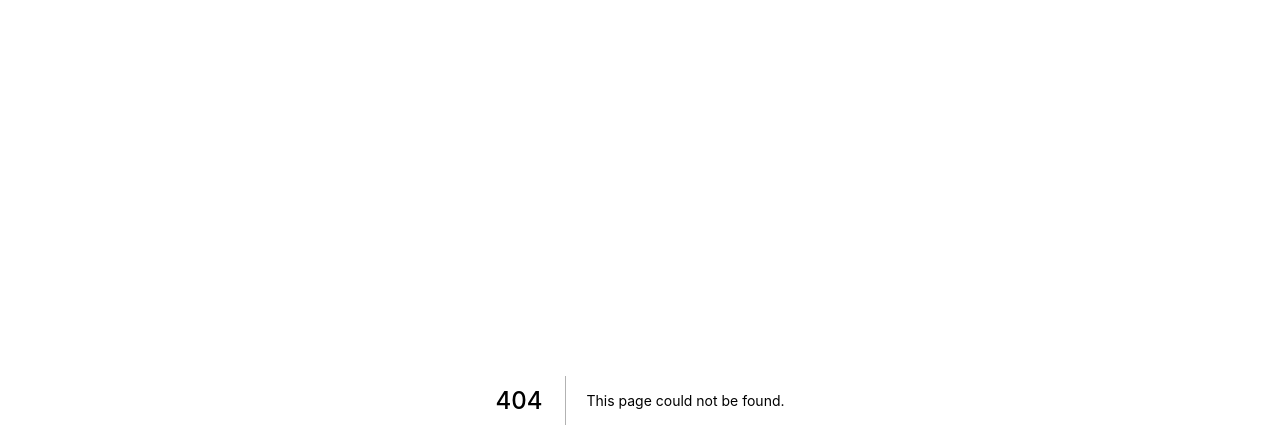
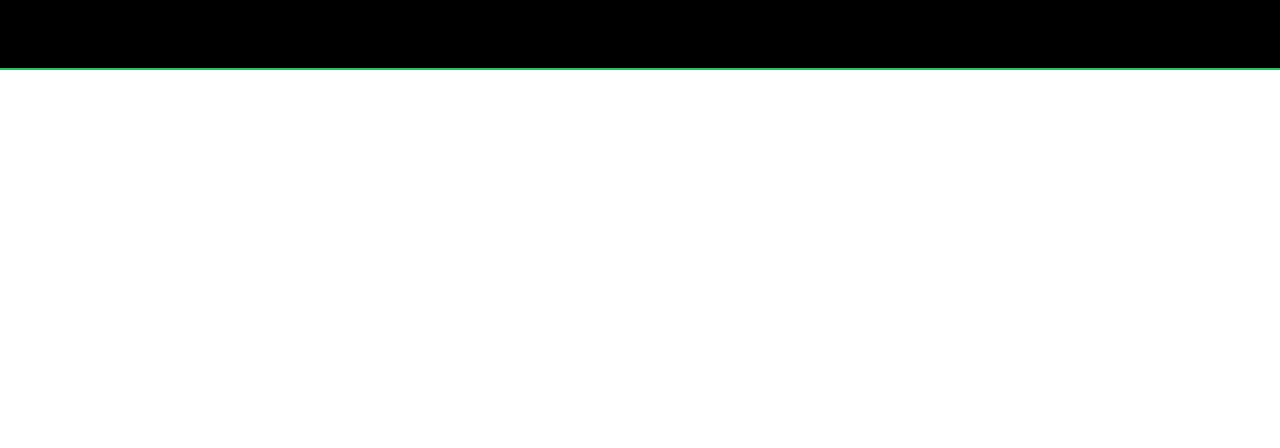
Before and after one commit to MallikarjunKamtam/portfolio-mallikarjun-kamtam-2022, a Next.js app: page /features/Header in a window 1280 px wide. Before the commit this address had no page. Shown: the top 448 px of the page. Built offline with nearby package versions, Linux system fonts and the light colour scheme.

Commit message:
[WIP]: main page created

```diff
--- /dev/null
+++ b/pages/features/Footer.tsx
@@ -0,0 +1,79 @@
+import React from "react";
+import PhoneIcon from "@mui/icons-material/Phone";
+import InstagramIcon from "@mui/icons-material/Instagram";
+import GitHubIcon from "@mui/icons-material/GitHub";
+import EmailIcon from "@mui/icons-material/Email";
+import Tooltip from "@mui/material/Tooltip";
+
+const Footer = () => {
+  interface IFooterData {
+    id: number;
+    icon: any;
+    title: string;
+    link: string;
+    subText: string;
+  }
+
+  // <a href="tel:6031112298"></a>
+
+  const footerData = [
+    {
+      id: 1,
+      icon: <PhoneIcon />,
+      title: "Phone",
+      link: "tel:6031112298",
+      subText: "You can contact me throgh phone",
+    },
+    {
+      id: 2,
+      icon: <InstagramIcon />,
+      title: "Instagram",
+      link: "tel:6031112298",
+      subText: "You can contact me throgh phone",
+    },
+    {
+      id: 3,
+      icon: <GitHubIcon />,
+      title: "Git hub",
+      link: "tel:6031112298",
+      subText: "You can contact me throgh phone",
+    },
+    {
+      id: 4,
+      icon: <EmailIcon />,
+      title: "Email",
+      link: "tel:6031112298",
+      subText: "You can contact me throgh phone",
+    },
+  ];
+
+  const handleClick = (event: any) => {
+    console.log(event);
+  };
+
+  return (
+    <div
+      style={{
+        position: "absolute",
+        bottom: "15px",
+        left: "43%",
+      }}
+      className="mt-12 flex items-center justify-center gap-9"
+    >
+      {footerData.map((item: IFooterData) => (
+        <div
+          id={item.id.toString()}
+          onClick={handleClick}
+          className="cursor-pointer"
+          key={item.id}
+        >
+          <Tooltip placement="top" title={item.title}>
+            <label className="cursor-pointer">{item.icon}</label>
+          </Tooltip>
+        </div>
+      ))}
+    </div>
+  );
+};
+
+export default Footer;
--- /dev/null
+++ b/pages/features/Header.tsx
@@ -0,0 +1,81 @@
+import React, { useState } from "react";
+import classNames from "classnames";
+import HomeIcon from "@mui/icons-material/Home";
+import { width } from "@mui/system";
+
+const Header = () => {
+  const [isOver, setIsOver] = useState({
+    Skills: false,
+    Work: false,
+    Contact: false,
+    Home: false,
+  });
+
+  const mouseOver = (e: any) => {
+    setIsOver({ ...isOver, [e.target.id]: true });
+  };
+
+  const mouseLeave = (e: any) => {
+    setIsOver({ ...isOver, [e.target.id]: false });
+  };
+
+  const onClickHandler = (e: any) => {
+    console.log(e);
+  };
+  return (
+    <div>
+      <div className="font-sofia font-bold flex justify-between items-center bg-black text-lg p-5">
+        <a
+          id="Home"
+          className={classNames("flex items-center justify-center gap-1", {
+            "text-green-1 underline cursor-pointer": isOver.Home,
+          })}
+          onMouseOver={mouseOver}
+          onMouseLeave={mouseLeave}
+          onClick={onClickHandler}
+        >
+          <HomeIcon fontSize="small" />{" "}
+          <label className="cursor-pointer">Home page</label>
+        </a>
+        <div className="flex gap-7">
+          <label
+            id="Skills"
+            className={classNames({
+              "text-green-1 underline cursor-pointer": isOver.Skills,
+            })}
+            onMouseOver={mouseOver}
+            onMouseLeave={mouseLeave}
+            onClick={onClickHandler}
+          >
+            Skills
+          </label>
+          <label
+            id="Work"
+            className={classNames({
+              "text-green-1 underline cursor-pointer": isOver.Work,
+            })}
+            onMouseOver={mouseOver}
+            onMouseLeave={mouseLeave}
+            onClick={onClickHandler}
+          >
+            Work
+          </label>
+          <label
+            id="Contact"
+            className={classNames({
+              "text-green-1 underline cursor-pointer": isOver.Contact,
+            })}
+            onMouseOver={mouseOver}
+            onMouseLeave={mouseLeave}
+            onClick={onClickHandler}
+          >
+            Contact
+          </label>
+        </div>
+      </div>
+      <div className="h-[2px] bg-green-1 w-full"></div>
+    </div>
+  );
+};
+
+export default Header;
--- /dev/null
+++ b/pages/features/Mainpage.tsx
@@ -0,0 +1,24 @@
+import React from "react";
+
+const Mainpage = () => {
+  return (
+    <div className="mt-32">
+      <div>
+        {/* <label className="text-3xl">Hi there, 😉</label> */}
+        <label className="text-2xl underline decoration-green-2">
+          Heading Main
+        </label>
+      </div>
+      <div className="w-3/5  mt-14 m-auto">
+        <label className="text-lg indent-6">
+          Lorem Ipsum is simply dummy text of the printing and typesetting
+          industry. Lorem Ipsum has been the industrys standard dummy text ever
+          since the 1500s, when an unknown printer took a galley of type and
+          scrambled it to make a type specimen book
+        </label>
+      </div>
+    </div>
+  );
+};
+
+export default Mainpage;
--- a/pages/index.tsx
+++ b/pages/index.tsx
@@ -1,72 +1,20 @@
-import type { NextPage } from 'next'
-import Head from 'next/head'
-import Image from 'next/image'
-import styles from '../styles/Home.module.css'
-
+import type { NextPage } from "next";
+import Head from "next/head";
+import Image from "next/image";
+import styles from "../styles/Home.module.css";
+import Footer from "./features/Footer";
+import Header from "./features/Header";
+import Mainpage from "./features/Mainpage";
 const Home: NextPage = () => {
   return (
-    <div className={styles.container}>
-      <Head>
-        <title>Create Next App</title>
-        <meta name="description" content="Generated by create next app" />
-        <link rel="icon" href="/favicon.ico" />
-      </Head>
+    <div className="text-sm text-ash">
+      <Header />
+      <div>
+        <Mainpage />
+        <Footer />
+      </div>
+    </div>
+  );
+};
 
-      <main className={styles.main}>
-        <h1 className={styles.title}>
-          Welcome to <a href="https://nextjs.org">Next.js!</a>
-        </h1>
-
-        <p className={styles.description}>
-          Get started by editing{' '}
-          <code className={styles.code}>pages/index.tsx</code>
-        </p>
-
-        <div className={styles.grid}>
-          <a href="https://nextjs.org/docs" className={styles.card}>
-            <h2>Documentation &rarr;</h2>
-            <p>Find in-depth information about Next.js features and API.</p>
-          </a>
-
-          <a href="https://nextjs.org/learn" className={styles.card}>
-            <h2>Learn &rarr;</h2>
-            <p>Learn about Next.js in an interactive course with quizzes!</p>
-          </a>
-
-          <a
-            href="https://github.com/vercel/next.js/tree/canary/examples"
-            className={styles.card}
-          >
-            <h2>Examples &rarr;</h2>
-            <p>Discover and deploy boilerplate example Next.js projects.</p>
-          </a>
-
-          <a
-            href="https://vercel.com/new?utm_source=create-next-app&utm_medium=default-template&utm_campaign=create-next-app"
-            className={styles.card}
-          >
-            <h2>Deploy &rarr;</h2>
-            <p>
-              Instantly deploy your Next.js site to a public URL with Vercel.
-            </p>
-          </a>
-        </div>
-      </main>
-
-      <footer className={styles.footer}>
-        <a
-          href="https://vercel.com?utm_source=create-next-app&utm_medium=default-template&utm_campaign=create-next-app"
-          target="_blank"
-          rel="noopener noreferrer"
-        >
-          Powered by{' '}
-          <span className={styles.logo}>
-            <Image src="/vercel.svg" alt="Vercel Logo" width={72} height={16} />
-          </span>
-        </a>
-      </footer>
-    </div>
-  )
-}
-
-export default Home
+export default Home;
--- /dev/null
+++ b/postcss.config.js
@@ -0,0 +1,6 @@
+module.exports = {
+  plugins: {
+    tailwindcss: {},
+    autoprefixer: {},
+  },
+}
--- a/styles/globals.css
+++ b/styles/globals.css
@@ -1,5 +1,6 @@
 html,
 body {
+  text-align: center;
   padding: 0;
   margin: 0;
   font-family: -apple-system, BlinkMacSystemFont, Segoe UI, Roboto, Oxygen,
@@ -24,3 +25,7 @@
     background: black;
   }
 }
+
+@tailwind base;
+@tailwind components;
+@tailwind utilities;
--- /dev/null
+++ b/tailwind.config.js
@@ -0,0 +1,41 @@
+/** @type {import('tailwindcss').Config} */
+module.exports = {
+  content: [
+    "./pages/**/*.{js,ts,jsx,tsx}",
+    "./components/**/*.{js,ts,jsx,tsx}",
+  ],
+  theme: {
+    screens: {
+      sm: "480px",
+      md: "768px",
+      lg: "976px",
+      xl: "1440px",
+    },
+    colors: {
+      slate: "#0F172A",
+      ash: "#fae8ff",
+      "green-1": "#22C55E",
+      "green-2": "#16A34A",
+      "green-3": "#15803D",
+      "green-4": "#166534",
+      "green-5": "#14532D",
+      "green-6": "#10B981",
+      white: "#F0FDFA",
+      "sky-blue": "#0284C7",
+      black: "#000000",
+      wall: "#425F57",
+    },
+    fontFamily: {
+      sans: ["ui-sans-serif", "system-ui"],
+      serif: ["ui-serif", "Georgia"],
+      mono: ["ui-monospace", "SFMono-Regular"],
+      display: ["Oswald"],
+      body: ['"Open Sans"'],
+      nunito: ["nunito", "sans-serif"],
+      MyFont: ['"My Font"', "serif"],
+      sofia: ["Sofia Pro", "sans"],
+    },
+    extend: {},
+  },
+  plugins: [],
+};
```
Also changed, not shown: package.json (+12 -1 lines), 1 other file (tests, documents, lock files or other folders).
